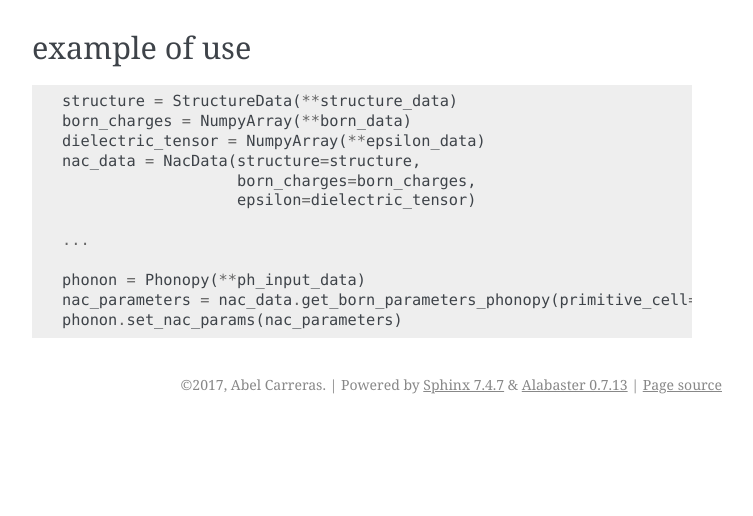
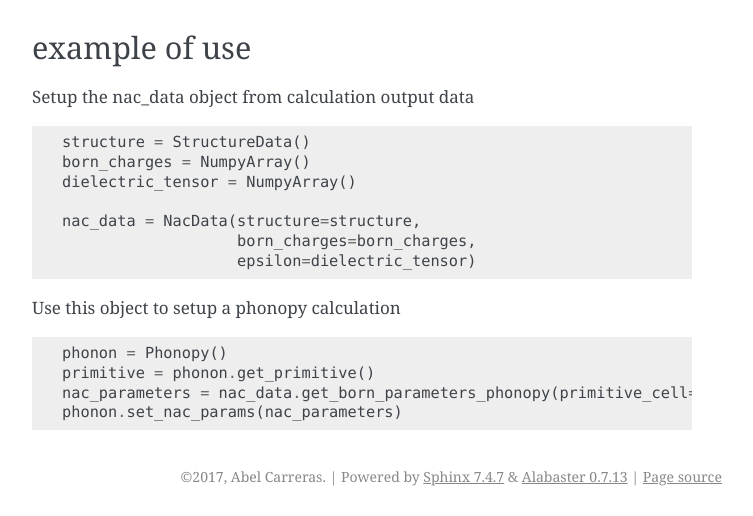
Before and after one commit to aiida-phonopy/aiida-phonopy, a Sphinx documentation site: the page built from docs/data/nac.rst, in a window 1280 px wide, cut to the strip 516-1032 px from the top of the page. Shown: the whole strip, without its empty margins (388-1141 px from the left). Built offline with Sphinx 7.4.7, drawn with Linux system fonts in a browser that asks for light colours; before the commit the page ends 940 px from its top, so only the background shows below that.

Commit message:
Update manual Minor details NAC option is False by default

```diff
--- a/docs/data/force_sets.rst
+++ b/docs/data/force_sets.rst
@@ -8,10 +8,10 @@
 
 .. automodule:: aiida_phonopy.data.force_sets
 .. autoclass:: ForceSetsData()
-   :members: set_data_sets, get_data_sets, get_force_sets, read_from_phonopy_file, get_number_of_displacements
+   :members: set_data_sets, get_data_sets, get_force_sets, read_from_phonopy_file, get_number_of_displacements, get_forces3, get_data_sets3
 
-example of use
---------------
+example of use in phonopy
+-------------------------
 ::
 
     data_sets = phonon.get_displacement_dataset()
--- a/docs/data/nac.rst
+++ b/docs/data/nac.rst
@@ -11,19 +11,23 @@
 .. autoclass:: NacData()
    :members: set_structure, set_born_charges, set_epsilon, get_born_parameters_phonopy
 
+
+
 example of use
 --------------
-::
+Setup the nac_data object from calculation output data ::
 
-    structure = StructureData(**structure_data)
-    born_charges = NumpyArray(**born_data)
-    dielectric_tensor = NumpyArray(**epsilon_data)
+    structure = StructureData()
+    born_charges = NumpyArray()
+    dielectric_tensor = NumpyArray()
+
     nac_data = NacData(structure=structure,
                        born_charges=born_charges,
                        epsilon=dielectric_tensor)
 
-    ...
+Use this object to setup a phonopy calculation ::
 
-    phonon = Phonopy(**ph_input_data)
+    phonon = Phonopy()
+    primitive = phonon.get_primitive()
     nac_parameters = nac_data.get_born_parameters_phonopy(primitive_cell=primitive.get_cell())
     phonon.set_nac_params(nac_parameters)
--- a/docs/workchains/index.rst
+++ b/docs/workchains/index.rst
@@ -8,3 +8,5 @@
 
    wc_phonon
    wc_gruneisen
+   wc_qha
+   wc_phonon3
--- a/docs/workchains/wc_gruneisen.rst
+++ b/docs/workchains/wc_gruneisen.rst
@@ -10,14 +10,14 @@
 obtaining a slightly smaller and larger unit cell respectively.
 Stress_displacement can be set as an optional argument, by default its value is 1e-2 kB.
 
-.. function:: GruneisenPhonopy(structure, machine, ph_settings, es_settings [, stress_displacement=1e-2])
+.. function:: GruneisenPhonopy(structure, ph_settings, es_settings [, stress_displacement=1e-2, use_nac=False])
 
    :param structure: AiiDA StructureData object that contains the crystal unit cell structure.
    :param ph_settings: AiiDA ParametersData data  object that contains the phonopy input parameters.
    :param es_settings: AiiDA ParameterData object that contains the calculator input parameters.
    :param pressure (optional): AiiDA FloatData object. This determines the absolute stress (in kBar) at which the reference crystal structure is optimized (default 0).
    :param stress_displacement (optional): AiiDA FloatData object. This determines the stress difference between the 3 phonon calculations (default 1e-2 kB).
-   :param use_nac (optional): AiiDA BooleanData object. Determines if non-analytical corrections will be included in the phonon calculations. By default this option is True.
+   :param use_nac (optional): AiiDA BooleanData object. Determines if non-analytical corrections will be included in the phonon calculations. By default this option is False.
 
 The outputs of this WorkChain are:
 
--- a/docs/workchains/wc_phonon.rst
+++ b/docs/workchains/wc_phonon.rst
@@ -9,14 +9,14 @@
 in AiiDA documentation (https://aiida-core.readthedocs.io/en/latest/get_started/index.html#code-setup-and-configuration).
 using the phonopy plugin provided in this package.
 
-.. function:: PhononPhonopy(structure, machine, ph_settings, es_settings [, optimize=True, pressure=0.0])
+.. function:: PhononPhonopy(structure, ph_settings, es_settings [, optimize=True, pressure=0.0, use_nac=False])
 
    :param structure: AiiDA StructureData object that contains the crystal unit cell structure.
    :param ph_settings: AiiDA ParametersData data  object that contains the phonopy input parameters.
    :param es_settings: AiiDA ParameterData object that contains the calculator input parameters. These parameters depends on the code used (see workchains/launcher examples)
    :param optimize (optional): AiiDA BooleanData object. Determines if a crystal unit cell optimization is performed or not before the phonon calculation. By default this option is True.
    :param pressure (optional): AiiDA FloatData object. If optimize is True, this sets the external pressure (in kB) at which the unit cell optimization is preformed. By default this option takes value 0 kB.
-   :param use_nac (optional): AiiDA BooleanData object. Determines if non-analytical corrections will be included in the phonon calculation. By default this option is True.
+   :param use_nac (optional): AiiDA BooleanData object. Determines if non-analytical corrections will be included in the phonon calculation. By default this option is False.
 
 - ph_settings: This object contains a dictionary with all input parameters for phonopy. See plugins section for more information.
     Additional dictionary entries can be added to request a remote phonopy calculation. See example in examples/workchains/launh_phonon_gan ::
```
Also changed, not shown: other parts of docs/workchains/wc_phonon.rst (+1 -1 lines), docs/workchains/wc_phonon3.rst (added, +27 -0 lines), docs/workchains/wc_qha.rst (added, +24 -0 lines), 6 other files.
